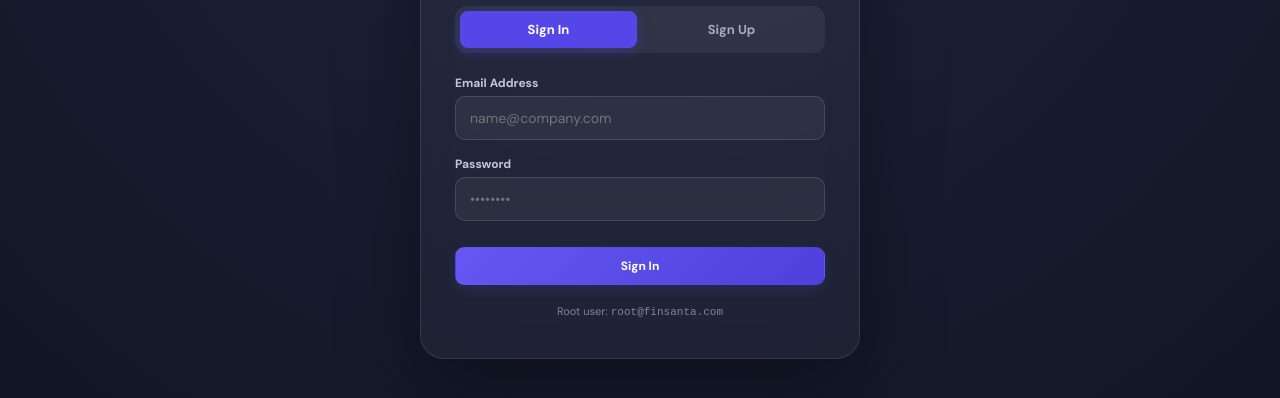
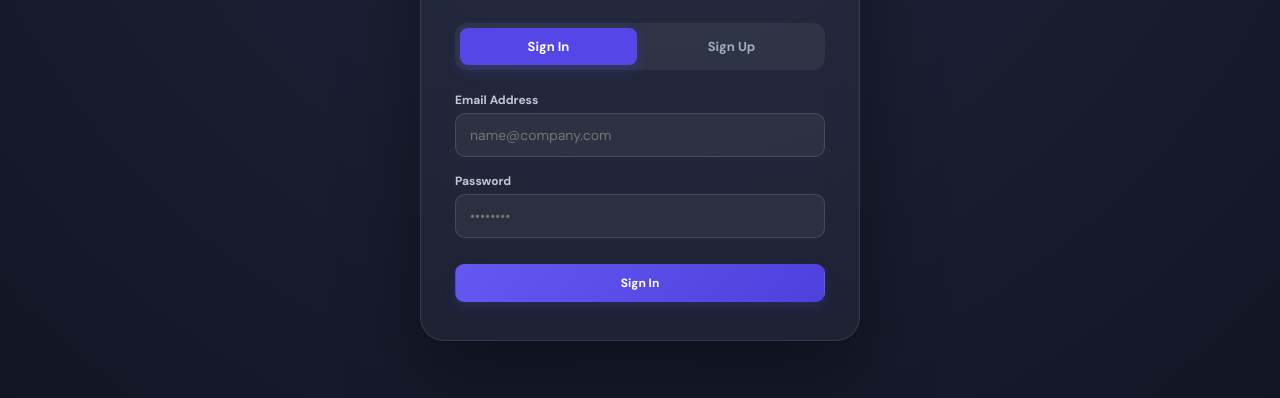
Before and after one commit to Vikneshoftheleaf/Lead-forge, a website: page static/index.html in a window 1280 px wide. Shown: the part 314-712 px from the top of the page. Drawn offline with Linux system fonts and the light colour scheme.

Commit message:
removed-cred

```diff
--- a/static/index.html
+++ b/static/index.html
@@ -305,7 +305,6 @@ tbody tr:hover { background: #fafaff; }
       </div>
       <button class="btn btn-primary auth-btn" type="submit" id="auth-submit-btn">Sign In</button>
     </form>
-    <div class="auth-hint" id="auth-hint">Root user: <code>root@finsanta.com</code></div>
   </div>
 </div>
 
```
Also changed, not shown: 1 other file.
